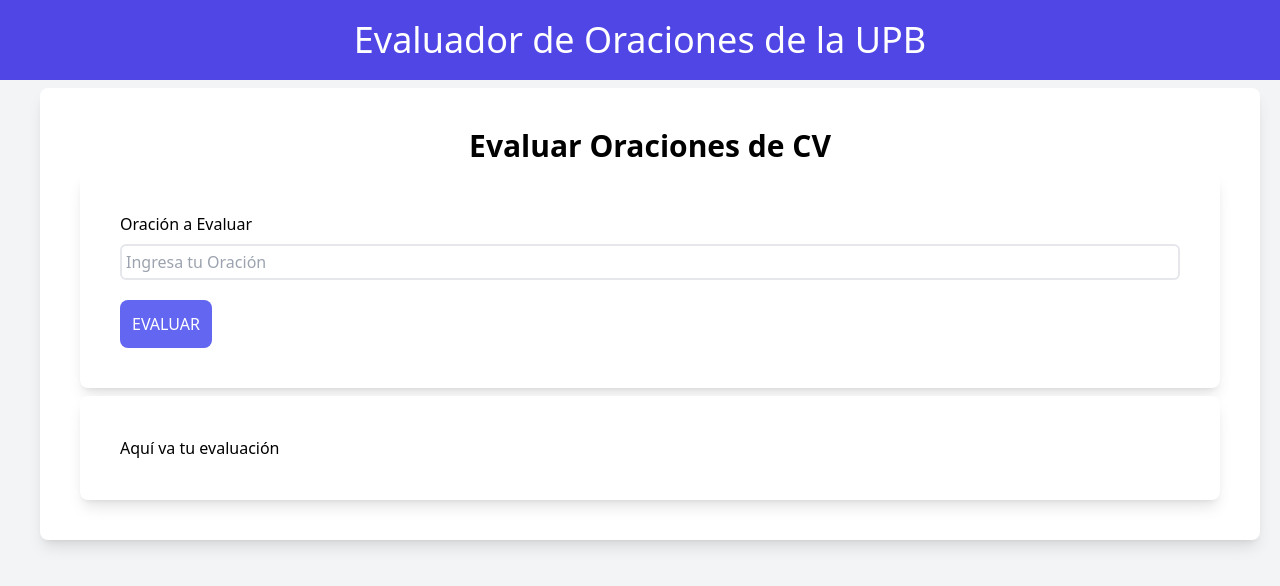
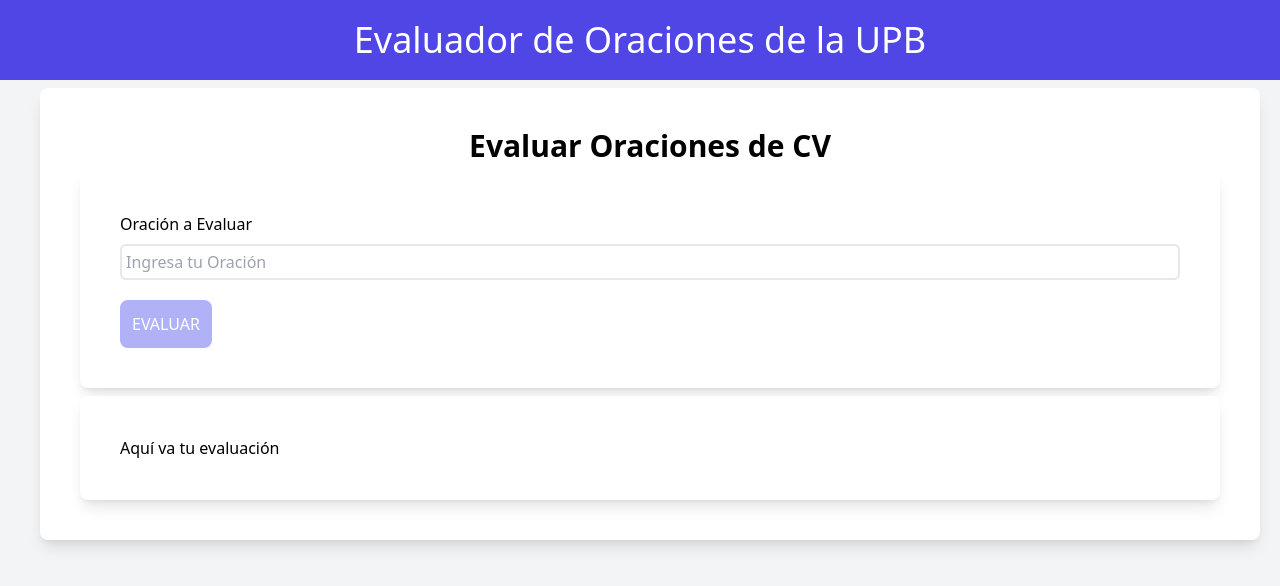
Before and after one commit to HugoAlejandro2002/Sentence_Evaluation, a React (Vite) app: page / in a window 1280 px wide. Shown: the top 586 px of the page. Built offline with nearby package versions, Linux system fonts and the light colour scheme.

Commit message:
boton arreglado

```diff
--- a/src/components/ChatGPT.jsx
+++ b/src/components/ChatGPT.jsx
@@ -52,14 +52,14 @@
             type="text"
             placeholder="Ingresa tu Oración"
             value={prompt}
-            onChange={(e) => setPrompt(e.target.value)}
+            onChange={(e) => {setPrompt(e.target.value)}}
           />
         </div>
         <button
-          className={`bg-indigo-500 cursor-pointer uppercase p-3 text-white rounded-lg mt-5 hover:bg-indigo-700 ${isLoading ? "opacity-50 pointer-events-none cursor-not-allowed" : ""
+          className={`bg-indigo-500 cursor-pointer uppercase p-3 text-white rounded-lg mt-5 hover:bg-indigo-700 ${(isLoading ||prompt.trim().length === 0) ? "opacity-50 pointer-events-none cursor-not-allowed" : ""
             }`}
           type="submit"
-          disabled={isLoading}
+          disabled={isLoading || (prompt.trim().length === 0)}
         >
           Evaluar
         </button>
```
